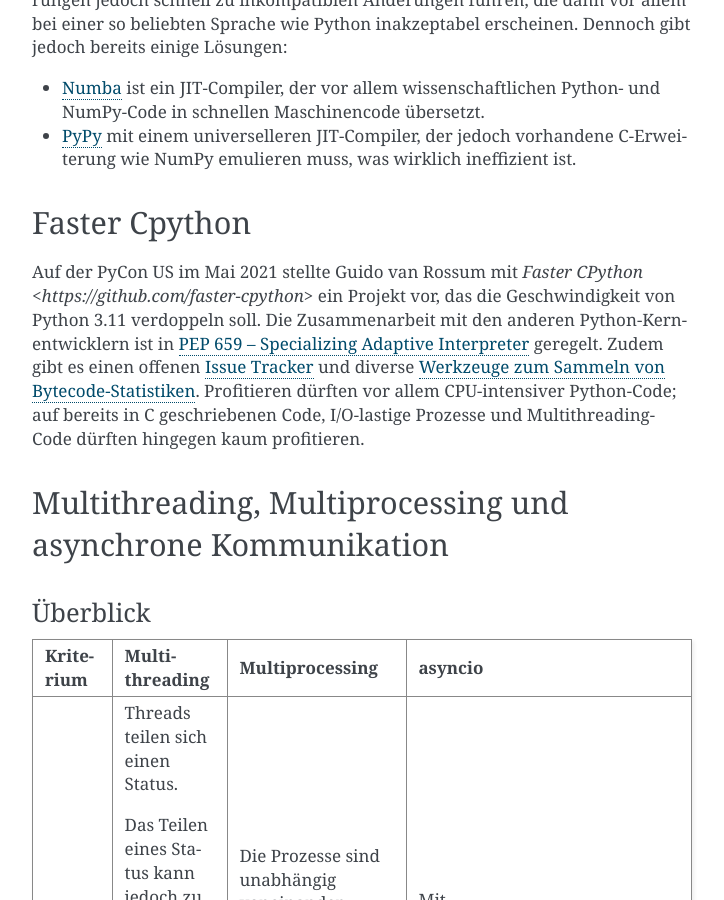
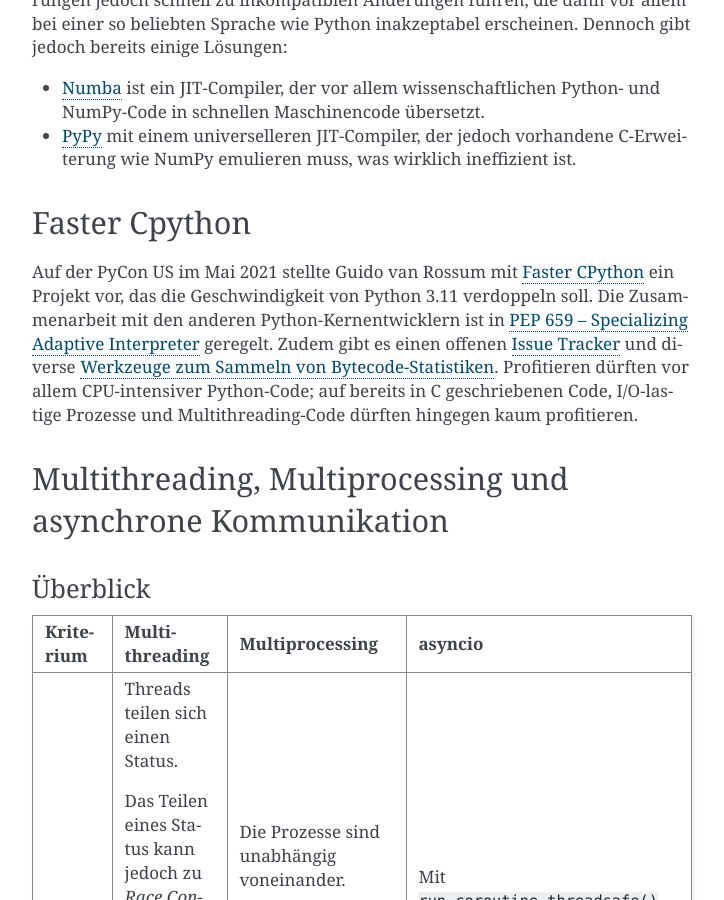
Before and after one commit to veit/jupyter-tutorial-de, a Sphinx documentation site: the page built from docs/refactoring/performance/concurrency.rst, in a window 1280 px wide and 900 px high, scrolled down 1204 px. Shown: the whole window, without its empty margins (388-1112 px from the left). Built offline with Sphinx 7.4.7, drawn with Linux system fonts in a browser that asks for light colours; pages that are not in the unit, such as notebooks, are missing from menus.

Commit message:
Fix external link

```diff
--- a/docs/refactoring/performance/concurrency.rst
+++ b/docs/refactoring/performance/concurrency.rst
@@ -67,7 +67,7 @@ Faster Cpython
 --------------
 
 Auf der PyCon US im Mai 2021 stellte Guido van Rossum mit `Faster CPython
-<https://github.com/faster-cpython>` ein Projekt vor, das die Geschwindigkeit
+<https://github.com/faster-cpython>`_ ein Projekt vor, das die Geschwindigkeit
 von Python 3.11 verdoppeln soll. Die Zusammenarbeit mit den anderen
 Python-Kernentwicklern ist in `PEP 659 – Specializing Adaptive Interpreter
 <https://www.python.org/dev/peps/pep-0659/>`_ geregelt. Zudem gibt es einen
```
